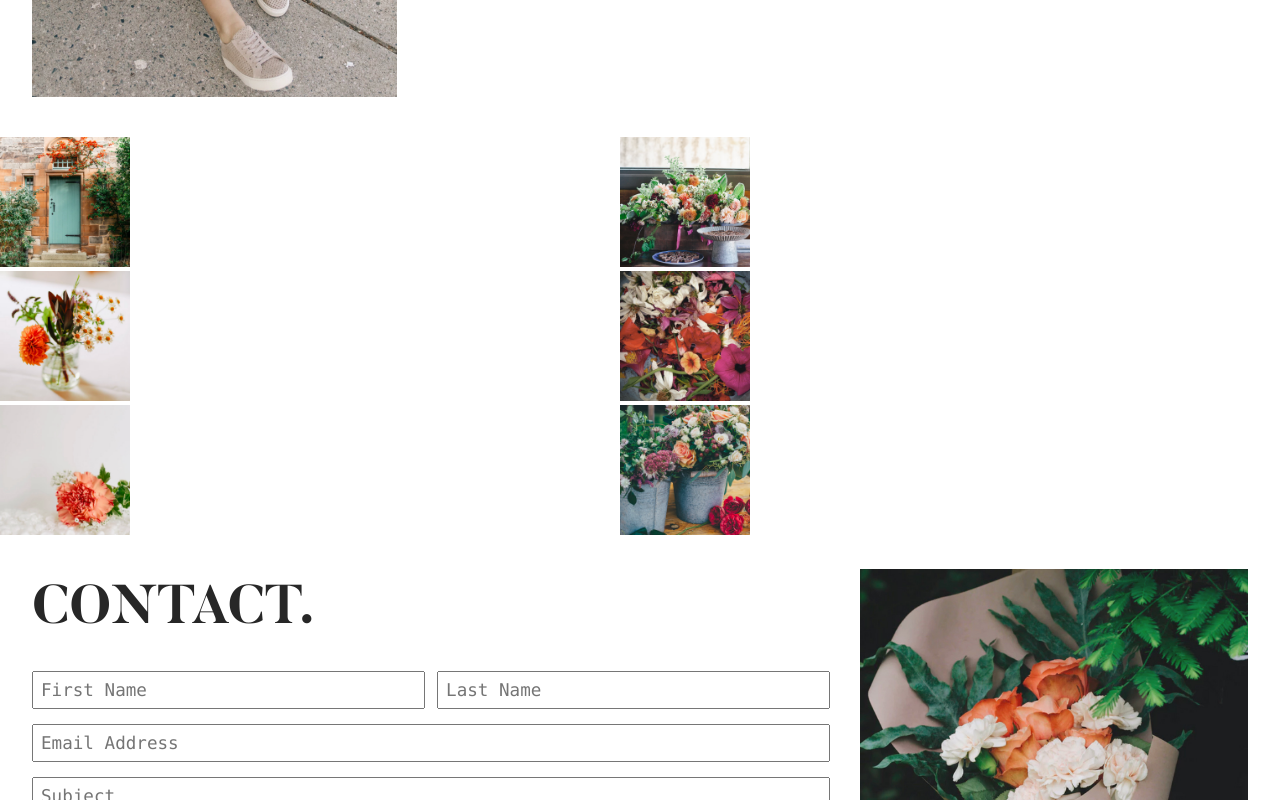
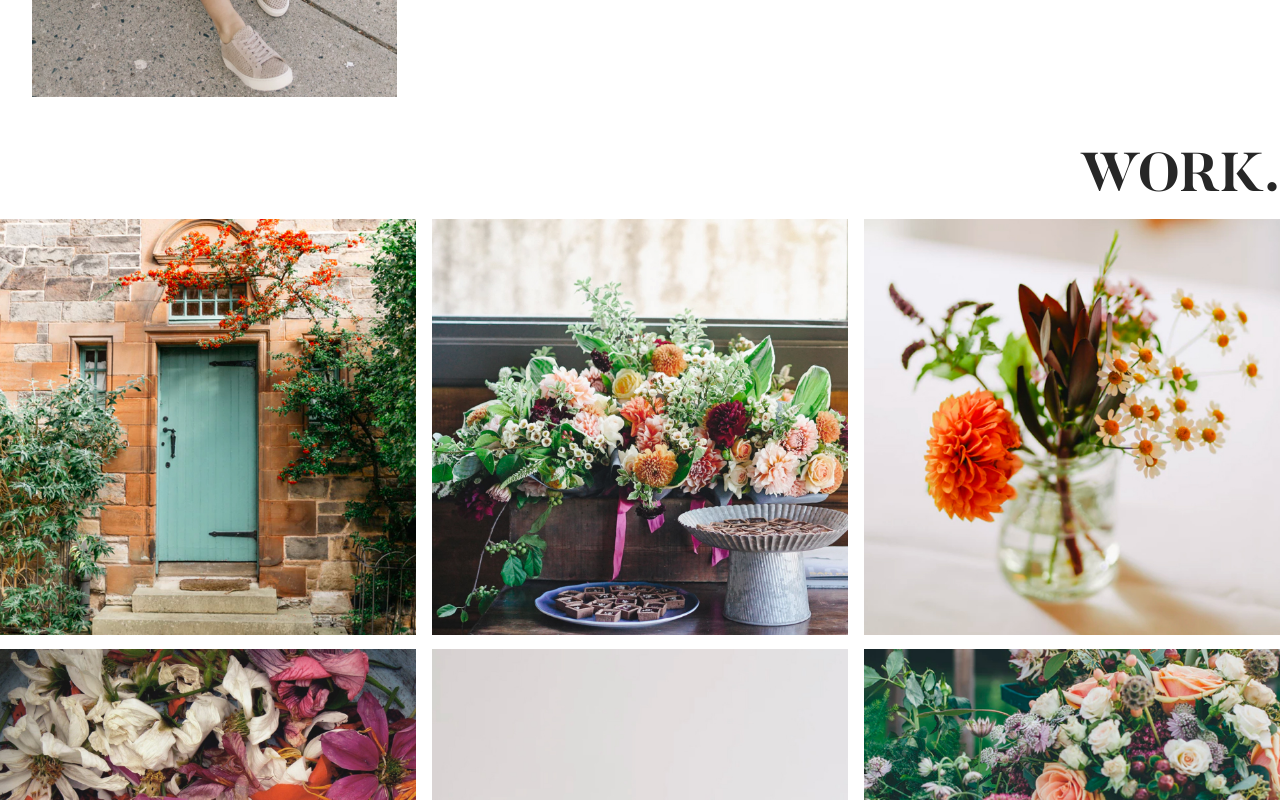
Before and after one commit to taydunworth/floral-web-layout, a React (Create React App) app: page / in a window 1280 px wide. Shown: the part 1240-2040 px from the top of the page. Built offline with nearby package versions, Linux system fonts and the light colour scheme; a web font is replaced by a local one.

Commit message:
Updated desktop flexbox styling for Work component

```diff
--- a/src/App.css
+++ b/src/App.css
@@ -109,27 +109,29 @@ h2 {
 
 /* Work */
 
+.work h2 {
+  text-align: right;
+}
+
 .work ul {
-  display: flex;
-  max-width: 100%;
-  list-style-type: none;
+  width: 100%;
   padding: 0;
   margin: 0;
+  list-style-type: none;
+  display: flex;
+  justify-content: space-between;
   flex-wrap: wrap;
 }
 
-.portfolio-piece {
-  margin: 0;
-  width: 30%;
-}
-
-.portfolio-piece li {
-  width: 30%;
-  margin: 0;
+.work ul li {
+  width: 32.5%;
+  padding-top: 10px;
 }
 
 .portfolio-piece img {
-  width: 70%;
+  margin: 0;
+  height: 100%;
+  width: 100%;
 }
 
 /* Contact */
--- a/src/components/Work.js
+++ b/src/components/Work.js
@@ -26,6 +26,7 @@ class Work extends Component {
 
     return (
       <div className="work" id="Work">
+        <h2>Work.</h2>
         <ul>{pieces}</ul>
       </div>
     );
```
